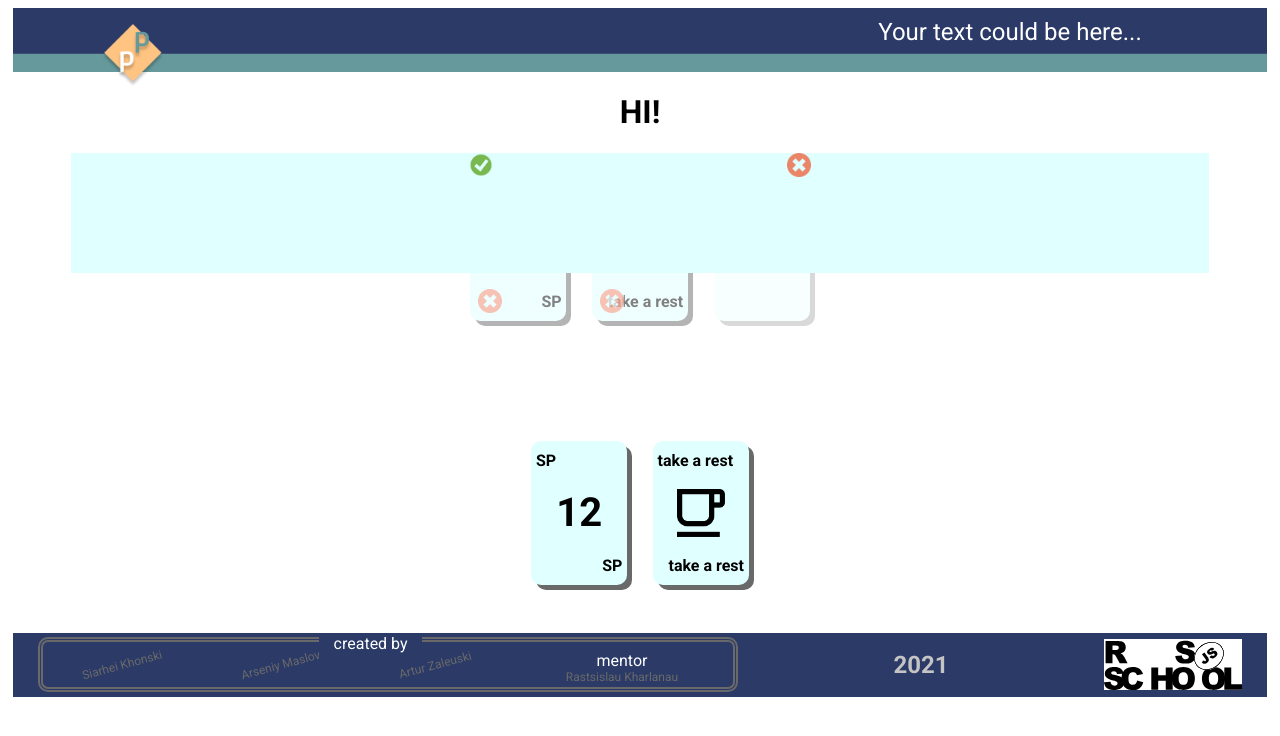
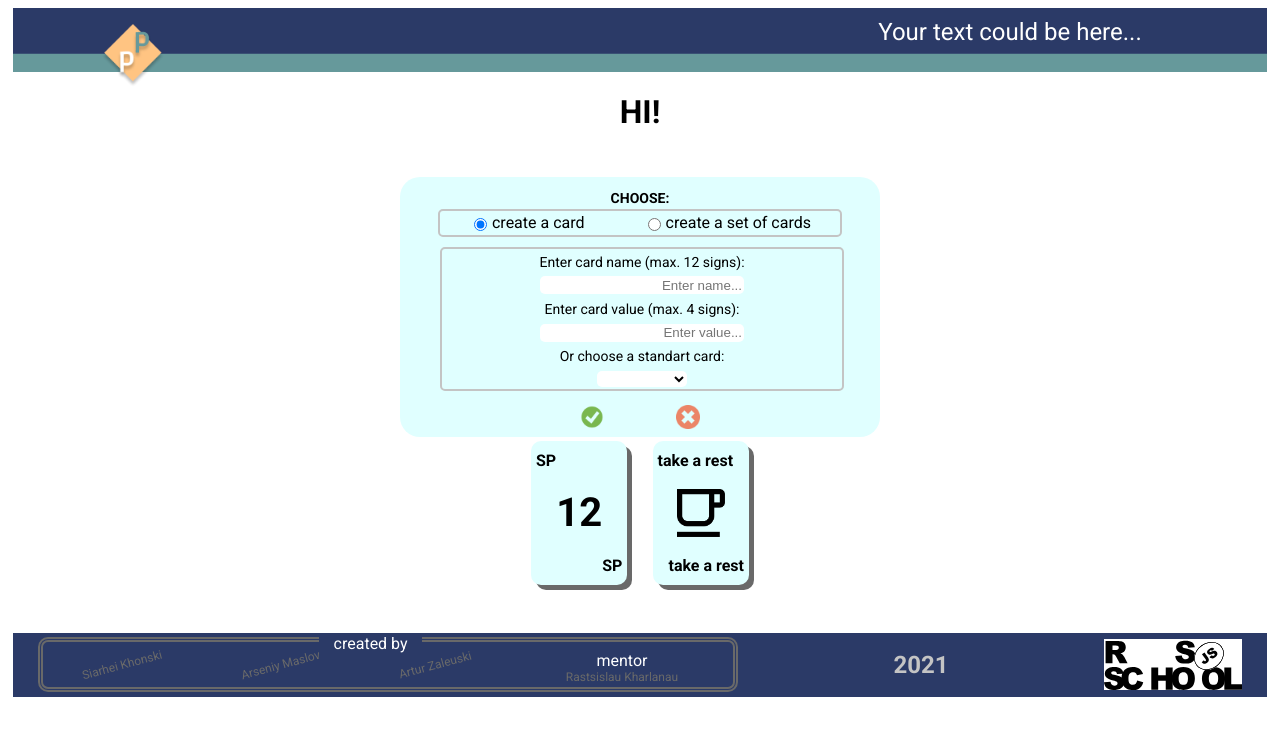
Before and after one commit to Maslovars/pointing-poker, a React (Create React App) app: page /settings in a window 1280 px wide. Both pictures are taken after a click on the picture 761 px from the left and 272 px from the top of the page. Shown: the top 736 px of the page. Built offline with nearby package versions, Linux system fonts and the light colour scheme.

Commit message:
feat: fill

```diff
--- a/src/components/cards/Cards.jsx
+++ b/src/components/cards/Cards.jsx
@@ -2,13 +2,26 @@ import { CardsContainer } from "./styles"
 import { Card } from './card'
 import { CardsMode, CardType, eventTypes } from './constants';
 import { connect } from 'react-redux';
-import { editCard, editCardCancel, editCardAccept, deleteCard, openCloseSettings } from '../../redux/actions/actions'
+import { editCard, editCardCancel, editCardAccept, deleteCard, openCloseSettings, addNewCards } from '../../redux/actions/actions'
 import { SettingsMode } from './settingsMode/settingsMode';
 
 function Cards(props) {
-  const { cards, mode, settingsMode, cardEditor, cancelEdit, acceptEdit, cardDelete, openSetting, closeSetting } = props;
+  const { cards,
+    mode,
+    settingsMode,
+    cardEditor,
+    cancelEdit,
+    acceptEdit,
+    cardDelete,
+    openSetting,
+    closeSetting,
+    addCards
+  } = props;
   let name = '';
   let value = '';
+  let typeCard = CardType.playCard;
+  let addCheck = false;
+  let newCards = [];
   return (
     <CardsContainer onClick={(event) => handler(event)} onChange={(event) => handler(event)}>
       { cards.map((conf, index) => <Card key={index} buttonId={index} type={conf.type} name={conf.name} value={conf.value} mode={mode}/>) }
@@ -29,8 +42,11 @@ function handler(event) {
   if (type === eventTypes.delete) { cardDelete(id) }
   if (type === eventTypes.newCard) { openSetting() }
   if (type === eventTypes.closeSettings) { closeSetting() }
+  if (type === eventTypes.addCardName) { name = event.target.value.slice(0, 12) }
+  if (type === eventTypes.addCardValue) { value = event.target.value.slice(0, 4) }
+  if (type === eventTypes.acceptSettings) { addCards([{type: typeCard, name, value, addCheck}]); closeSetting() }
+  if (type === eventTypes.changeType) { typeCard = event.target.value.toLowerCase(); addCheck = true}
 }
-
 }
 
 function mapStatetoProps(state) {
@@ -45,6 +61,7 @@ function mapDispatchToState(dispatch) {
     cardDelete: (id) => dispatch(deleteCard(id)),
     openSetting: () => dispatch(openCloseSettings(true)),
     closeSetting: () => dispatch(openCloseSettings(false)),
+    addCards: (data) => dispatch(addNewCards(data)),
   }
 }
 
--- a/src/components/cards/card.jsx
+++ b/src/components/cards/card.jsx
@@ -17,10 +17,12 @@ import cup from '../../assets/cup-card.png';
 import pencil from '../../assets/edit-card.png';
 import accept from '../../assets/accept-card.png';
 import cancel from '../../assets/cancel-card.png';
+import question from '../../assets/question-card.png';
+import skip from '../../assets/skip-card.png';
 
 export function Card(props) {
   const { name, value, type, mode, buttonId } = props;
-  if (type === CardType.creator) { return <StyledCard {...props}><CardImage id={eventTypes.newCard} src={ plus } alt=''/></StyledCard> }
+  if (type === CardType.creator) { return <StyledCard  {...props}><CardImage pointer id={eventTypes.newCard} src={ plus } alt=''/></StyledCard> }
   if (type === CardType.edit && mode === CardsMode.master) {
     const card = <StyledCard>
       <CardLabel>Name:
@@ -38,9 +40,11 @@ export function Card(props) {
   }
   const card = <StyledCard>
     <TopName>{name}</TopName>
-    { type === CardType.rest ? <CardImage src={ cup } alt=''/> : <Value>{value}</Value> }
+    { type === CardType.rest ? <CardImage src={ cup } alt=''/> :
+      type === CardType.skip ? <CardImage src={ skip } alt=''/> :
+      type === CardType.question ? <CardImage src={ question } alt=''/> : <Value>{value}</Value> }
     <BottomName>{name}</BottomName>
-    { mode && mode === CardsMode.master && type !== CardType.rest ? <CardButton id={buttonId + eventTypes.edit} type='image' src={pencil} /> : ''}
+    { mode && mode === CardsMode.master && !CardType.hasOwnProperty(type) ? <CardButton id={buttonId + eventTypes.edit} type='image' src={pencil} /> : ''}
     { mode && mode === CardsMode.master ? <DeleteButton classNmae='delBttn' id={buttonId + eventTypes.delete} type='image' src={cancel} /> : ''}
   </StyledCard>;
   return card;
--- a/src/components/cards/constants.js
+++ b/src/components/cards/constants.js
@@ -7,6 +7,9 @@ export const CardType = {
   edit: 'edit',
   creator: 'creator',
   rest: 'rest',
+  pass: 'pass',
+  question: 'question',
+  skip: 'skip',
   playCard: 'play_card',
 }
 
@@ -21,4 +24,13 @@ export const eventTypes = {
   newCard: 'add_new_card',
   closeSettings: 'close_setting',
   acceptSettings: 'accept_settings',
+  addCardName: 'added_card_name',
+  addCardValue: 'added_card_value',
+  changeType: 'change_card_type',
 }
+
+export const defaultNames = {
+  rest: 'take a rest',
+  skip: 'I skip',
+  question: 'question',
+}
--- /dev/null
+++ b/src/components/cards/settingsMode/cardMode/CardMode.jsx
@@ -0,0 +1,18 @@
+import { Wrapper } from "./style";
+import { eventTypes } from "../../constants";
+
+export function CardMode() {
+  return <Wrapper>
+      <p>Enter card name (max. 12 signs):</p>
+      <input id={eventTypes.addCardName} type='text' placeholder='Enter name...' />
+      <p>Enter card value (max. 4 signs):</p>
+      <input id={eventTypes.addCardValue} type='text' placeholder='Enter value...' />
+      <p>Or choose a standart card:</p>
+      <select id={eventTypes.changeType}>
+        <option></option>
+        <option>REST</option>
+        <option>QUESTION</option>
+        <option>SKIP</option>
+      </select>
+  </Wrapper>
+}
--- /dev/null
+++ b/src/components/cards/settingsMode/cardMode/style.js
@@ -0,0 +1,31 @@
+import styled from 'styled-components';
+import { theme } from '../../../../common/theme'
+
+export const Wrapper = styled.div`
+  width: 100%;
+  height: 100%;
+  display: flex;
+  flex-direction: column;
+  align-items: center;
+  justify-content: space-around;
+  & p {
+    margin: 3px;
+    font-size: 14px;
+  }
+  & input {
+      width: 50%;
+      height: 16px;
+      text-align: right;
+      border: none;
+      outline: none;
+      border-radius: 5px;
+  }
+  & select {
+    height: 16px;
+    text-align: center;
+    background-color: ${theme.colors.white};
+    border: none;
+    outline: none;
+    border-radius: 5px;
+  }
+`
--- a/src/components/cards/settingsMode/settingsMode.jsx
+++ b/src/components/cards/settingsMode/settingsMode.jsx
@@ -1,13 +1,26 @@
-import { SetWraper, Settings, Glass, BttnContainer } from "./styles"
+import { SetWraper, Settings, Glass, BttnContainer, ChooseContainer, RadioBttnsContainer, Wiever } from "./styles"
 import { StyledButton } from "../styles"
 import accept from '../../../assets/accept-card.png';
 import cancel from '../../../assets/cancel-card.png';
 import { eventTypes } from '../constants';
+import { useState } from "react";
+import { CardMode } from './cardMode/CardMode';
 
 export function SettingsMode() {
+  const [mode, setMode] = useState({ card: 'checked', set: '' });
   return <SetWraper>
     <Glass />
     <Settings>
+      <ChooseContainer>
+        <p>choose:</p>
+        <RadioBttnsContainer>
+          <label><input type='radio' name='mode' defaultChecked={mode.card} onChange={() => setMode({ card: 'checked', set: '' })}/>create a card</label>
+          <label><input type='radio' name='mode' defaultChecked={mode.set} onChange={() => setMode({ card: '', set: 'checked' })}/>create a set of cards</label>
+        </RadioBttnsContainer>
+      </ChooseContainer>
+      <Wiever>
+      { mode.card === 'checked' ? <CardMode /> : ''  }
+      </Wiever>
       <BttnContainer>
         <StyledButton id={eventTypes.acceptSettings} type='image' src={accept} />
         <StyledButton id={eventTypes.closeSettings} type='image' src={cancel} />
--- a/src/components/cards/settingsMode/styles.js
+++ b/src/components/cards/settingsMode/styles.js
@@ -1,10 +1,11 @@
 import styled from 'styled-components';
 import { theme } from '../../../common/theme';
-import { StyledButton } from "../styles"
 
 export const SetWraper = styled.div`
   width: 100%;
   height: 100%;
+  display: flex;
+  flex-direction: column;
 `
 
 export const Glass = styled.div`
@@ -18,17 +19,68 @@ export const Glass = styled.div`
 `
 
 export const Settings = styled.div`
-  width: 90%;
-  min-height: 50%;
+  width: 480px;
+  height: 260px;
   background-color: ${ theme.colors.lightcyan };
+  border-radius: 20px;
   position: absolute;
-  left: 5%;
-  top: 0;
+  align-self: center;
+  top: 3vh;
 `
+
 export const BttnContainer = styled.div`
-  width: 30%;
-  margin: 0 auto;
+  width: 120px;
+  height: 60px;
   display: flex;
   align-items: center;
   justify-content: space-between;
+  position: absolute;
+  left: 180px;
+  top: 210px;
 `
+export const ChooseContainer = styled.div`
+  width: 400px;
+  height: 50px;
+  display: flex;
+  flex-direction: column;
+  align-items: center;
+  justify-content: space-between;
+  position: absolute;
+  left: 40px;
+  top: 10px;
+  & p {
+    text-transform: uppercase;
+    font-weight: bold;
+    font-size: 14px;
+    margin: 3px;
+  }
+`
+
+export const RadioBttnsContainer = styled.div`
+  width: 100%;
+  height: 30px;
+  display: flex;
+  align-items: center;
+  justify-content: space-around;
+  border: 2px solid ${theme.colors.gray};
+  border-radius: 5px;
+  & input {
+    margin-right: 5px;
+  }
+  & label {
+    display: flex;
+    align-items: center;
+  }
+`
+export const Wiever = styled.div`
+  width: 400px;
+  height: 140px;
+  display: flex;
+  align-items: center;
+  justify-content: space-around;
+  border: 2px solid ${theme.colors.gray};
+  border-radius: 5px;
+  position: absolute;
+  left: 40px;
+  top: 70px;
+`
--- a/src/components/cards/styles.js
+++ b/src/components/cards/styles.js
@@ -20,7 +20,7 @@ export const StyledCard = styled.div`
   flex-direction: column;
   background-color: ${ theme.colors.lightcyan };
   filter: drop-shadow(5px 5px ${ theme.colors.dimgray });
-  margin: 0 1vw;
+  margin: 1vh 1vw;
   position: relative;
   ${ props => props.type === CardType.creator || CardType.rest ? 'justify-content: space-around' : 'justify-content: space-between' };
   ${ props => props.type === CardType.creator ? `{ opacity: 50%; &:hover { opacity: 1 }; }` : '' };
@@ -28,7 +28,7 @@ export const StyledCard = styled.div`
 export const CardImage = styled.img`
   align-self: center;
   width: 50%;
-  cursor: pointer;
+  ${ props => props.pointer ? `{ cursor: pointer }` : '' };
 `
 
 export const Name = styled.p`
--- a/src/redux/actions/actions.js
+++ b/src/redux/actions/actions.js
@@ -5,7 +5,7 @@ import {
   EDIT_CARD_ACCEPT,
   DELETE_CARD,
   SET_SETTINGS_MODE,
-
+  ADD_NEW_CARDS,
 } from './constants';
 
 export const editCard = createAction(EDIT_CARD);
@@ -13,3 +13,4 @@ export const editCardCancel = createAction(EDIT_CARD_CANCEL);
 export const editCardAccept = createAction(EDIT_CARD_ACCEPT);
 export const deleteCard = createAction(DELETE_CARD);
 export const openCloseSettings = createAction(SET_SETTINGS_MODE);
+export const addNewCards = createAction(ADD_NEW_CARDS);
--- a/src/redux/actions/constants.js
+++ b/src/redux/actions/constants.js
@@ -3,3 +3,4 @@ export const EDIT_CARD_CANCEL = 'EDIT_CARD_CANCEL';
 export const EDIT_CARD_ACCEPT = 'EDIT_CARD_ACCEPT';
 export const DELETE_CARD = 'DELETE_CARD';
 export const SET_SETTINGS_MODE = 'SET_SETTINGS_MODE';
+export const ADD_NEW_CARDS = 'ADD_NEW_CARDS';
--- a/src/redux/reducers/reducer.js
+++ b/src/redux/reducers/reducer.js
@@ -1,12 +1,13 @@
 import { createReducer } from '@reduxjs/toolkit';
 import { initState } from '../config/initState';
-import { CardType } from '../../components/cards/constants'
+import { CardType, defaultNames } from '../../components/cards/constants'
 import {
   editCard,
   editCardCancel,
   editCardAccept,
   deleteCard,
   openCloseSettings,
+  addNewCards,
 } from '../actions/actions.js'
 
 export const appState = createReducer(initState, builder =>
@@ -39,5 +40,14 @@ export const appState = createReducer(initState, builder =>
       newState.cards.settingsMode = action.payload;
       return newState;
     })
+    .addCase(addNewCards, (state, action) => {
+      const newState = state;
+      const array = action.payload;
+      if (array.length === 1 && array[0].addCheck === true) {
+        if (array[0].name === '') {array[0].name = defaultNames[array[0].type]}
+      }
+      newState.cards.cardsSet.unshift(...array);
+      return newState;
+    })
     .addDefaultCase(() => {})
 )
```
Also changed, not shown: src/assets/question-card.png (added), src/assets/skip-card.png (added).
